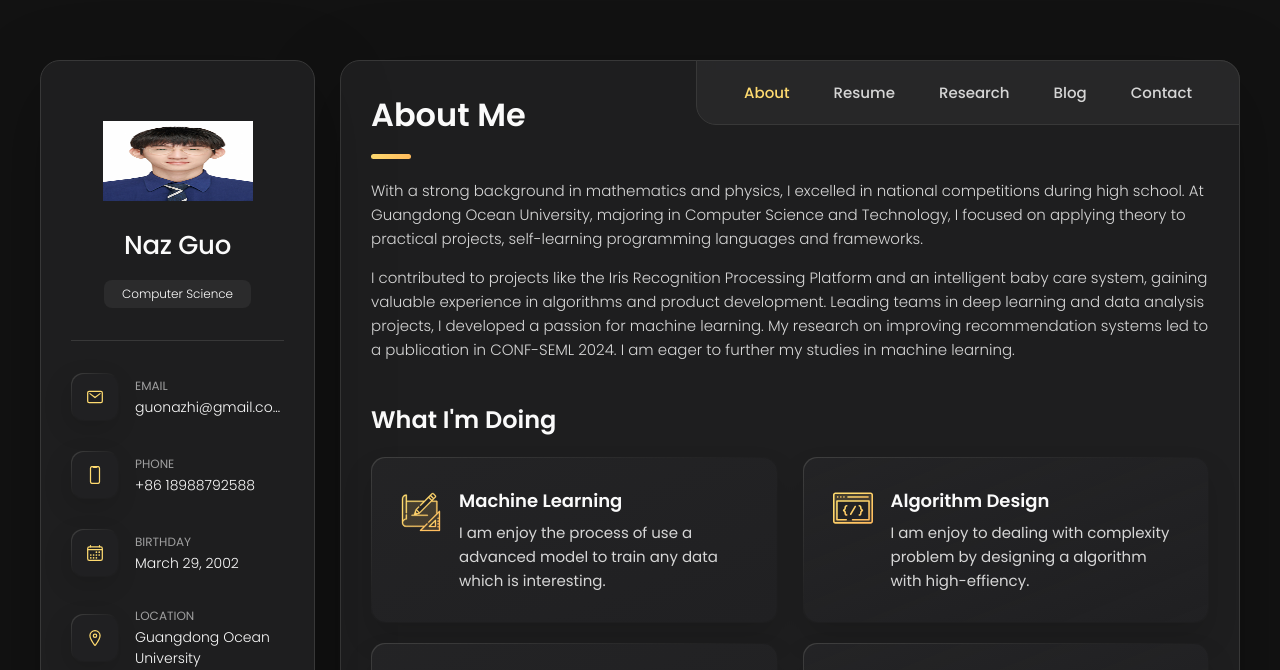
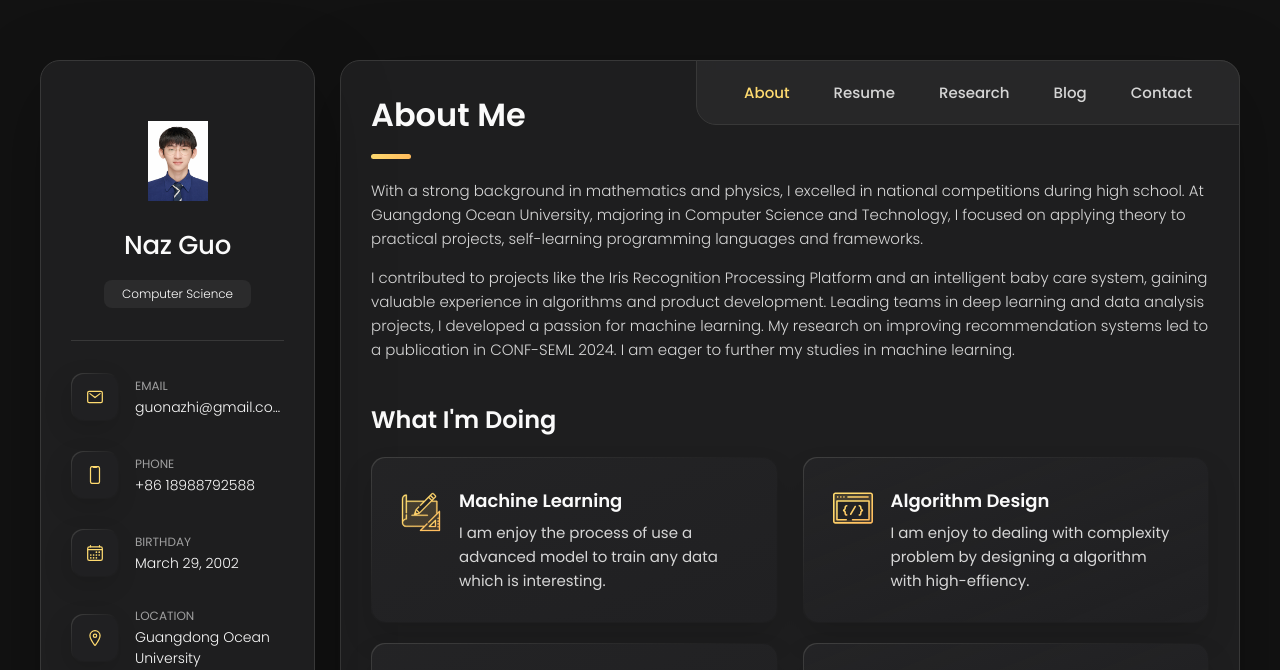
Before and after one commit to Mafia3FreeZe/mfreeze.github.io, a plain HTML site: page index.html in a window 1280 px wide. Shown: the top 670 px of the page. Drawn offline with nearby package versions, Linux system fonts and the light colour scheme.

Commit message:
Update style.css

```diff
--- a/assets/css/style.css
+++ b/assets/css/style.css
@@ -1844,7 +1844,7 @@ textarea.form-input::-webkit-resizer { display: none; }
 
   .sidebar-info { flex-direction: column; }
 
-  .avatar-box img { width: 150px; }
+  .avatar-box img { width: 60px; }
 
   .info-content .name {
     white-space: nowrap;
```
